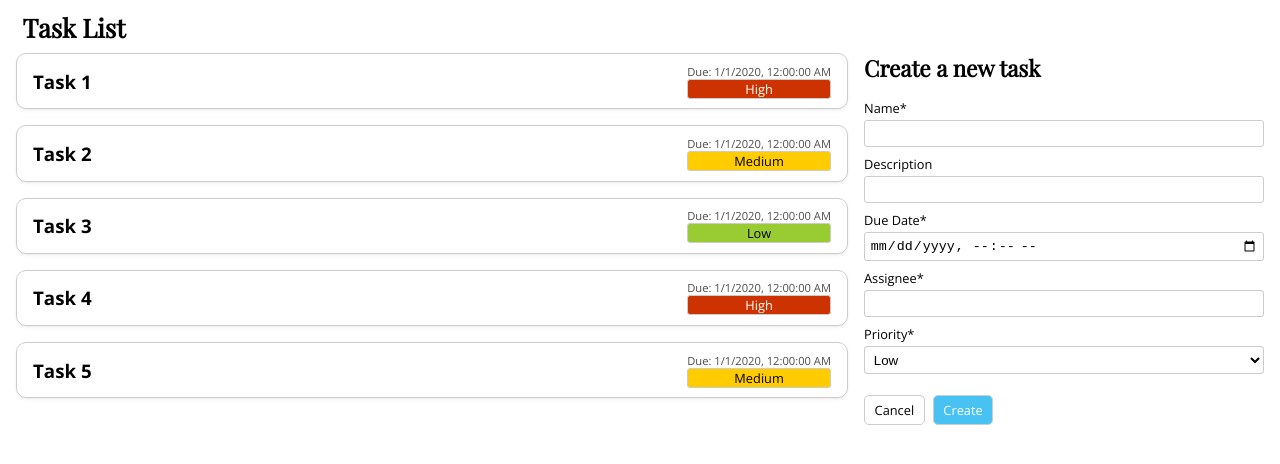
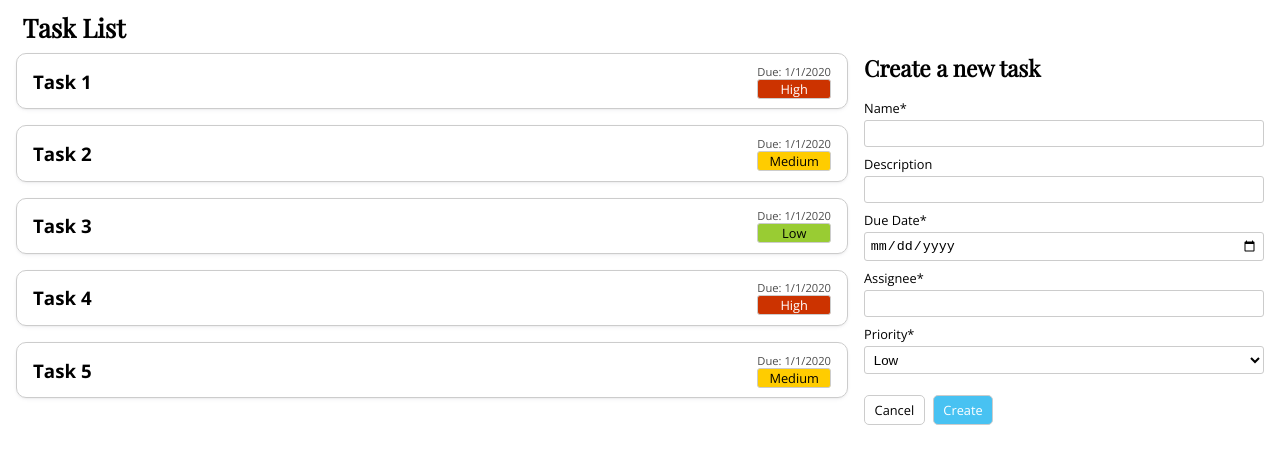
Before and after one commit to kensanangelo/task-list-demo, a React (Create React App) app: page / in a window 1280 px wide. Both pictures are taken after a click on the button "Create Task". Shown: the top 464 px of the page. Built offline with nearby package versions, Linux system fonts and the light colour scheme.

Commit message:
Changes datetime to date only format as the time was not a requirement

```diff
--- a/src/common/CreateForm/CreateForm.tsx
+++ b/src/common/CreateForm/CreateForm.tsx
@@ -90,7 +90,7 @@ const CreateForm = () => {
 			<InputGroup>
 				<Label htmlFor='due'>Due Date*</Label>
 				<Input
-					type='datetime-local'
+					type='date'
 					id='due'
 					value={formState.due}
 					onChange={(e) => updateFormState('due', e.target.value)}
--- a/src/common/SingleTask/SingleTask.tsx
+++ b/src/common/SingleTask/SingleTask.tsx
@@ -16,7 +16,7 @@ const SingleTask = ({ task }: Props) => {
 				<Name>{task.name}</Name>
 				<InfoCol>
 					<DueDate>
-						Due: {new Date(task.due).toLocaleString('en-us')}
+						Due: {new Date(task.due).toLocaleDateString('en-us')}
 					</DueDate>
 					<PriorityComponent level={task.priority}>
 						{task.priority}
```
